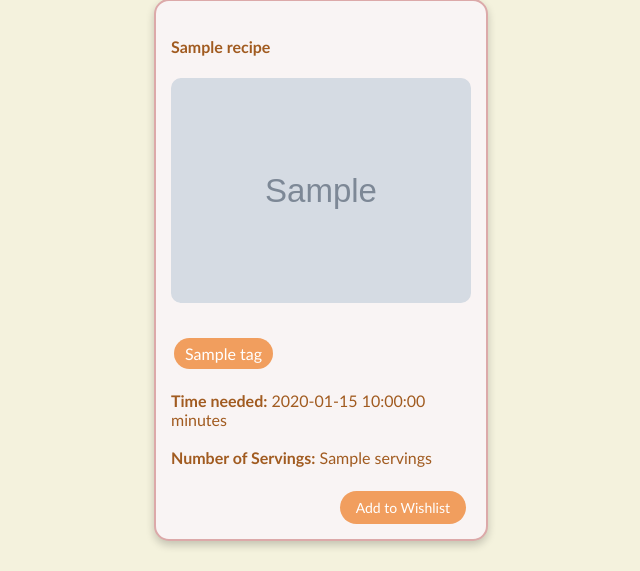
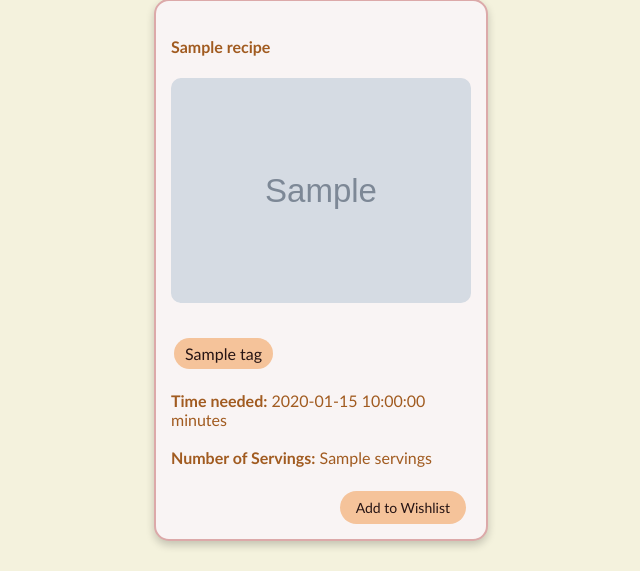
Before and after one commit to kaylaxu15/pantry_2_plate, a Flask app: page /all_recipes in a window 1280 px wide. Shown: the part 575-1146 px from the top of the page, without its empty margins (329-969 px from the left). Run offline with Flask 3, Linux system fonts and the light colour scheme; the visitor is signed in with stand-in values (Sample User, id 1); grey boxes marked "Sample" are stand-in pictures; a database or web service that is not in the repository returns one stand-in record (values such as "Sample title"); some libraries are stand-ins or nearby versions.

Commit message:
fix button colors

```diff
--- a/static/styles.css
+++ b/static/styles.css
@@ -274,8 +274,8 @@ th, td {
 .tight-wrap-button {
 
     padding: 5px 10px;
-    background-color: #f19e5e;
-    color: #ffffff;
+    background-color: #f5c39a;
+    color: #261414;
     width: fit-content;
     font-size: 16px;
     border: 1px solid rgba(255, 255, 255, 0);
@@ -293,8 +293,8 @@ th, td {
 
 
 button {
-    background-color: #f19e5e;
-    color: #ffffff;
+    background-color: #f5c39a;
+    color: #261414;
     border: none;
     padding: 15px 32px;
     /*margin-left: 30px;
--- a/templates/prototype_recommended_recipes.html
+++ b/templates/prototype_recommended_recipes.html
@@ -158,7 +158,7 @@
                     <br></br>
                     <form id="wishlistForm" onsubmit="addToWishlist(event)" method="post" onclick="event.stopPropagation();" class = "wishlist-form">
                         <input type="hidden" name="recipe_id" value="{{ recipe._id }}">
-                        <button onclick="event.stopPropagation();" style="font-size:14px; padding: 8px 16px;" onMouseOver="this.style.backgroundColor='#F2CBBE'" onMouseOut="this.style.backgroundColor='#f3d9c6'">Add to Wishlist </button>
+                        <button onclick="event.stopPropagation();" style="font-size:14px; padding: 8px 16px;" onMouseOver="this.style.backgroundColor='#ce8c56'" onMouseOut="this.style.backgroundColor='#f5c39a'">Add to Wishlist </button>
                     </form>
 
                 </span>
@@ -238,12 +238,12 @@
                         {% endif %}
                         </div>
                         <div class="modal-footer">
-                            <button style="font-size:20px; padding: 8px 16px;" onMouseOver="this.style.backgroundColor='#F2CBBE'" onMouseOut="this.style.backgroundColor='#f3d9c6'" onclick="closeModal('modal{{ loop.index }}')">Close</button>
+                            <button style="font-size:20px; padding: 8px 16px;" onMouseOver="this.style.backgroundColor='#ce8c56'" onMouseOut="this.style.backgroundColor='#f5c39a'" onclick="closeModal('modal{{ loop.index }}')">Close</button>
                             <form id="wishlistForm{{ loop.index }}" onsubmit="addToWishlist(event)" method="post">
                                 <input type="hidden" name="recipe_id" value="{{ recipe._id }}">
-                                <button style="font-size:20px; padding: 8px 16px;" onMouseOver="this.style.backgroundColor='#F2CBBE'" onMouseOut="this.style.backgroundColor='#f3d9c6'">Add to Wishlist</button>
+                                <button style="font-size:20px; padding: 8px 16px;" onMouseOver="this.style.backgroundColor='#ce8c56'" onMouseOut="this.style.backgroundColor='#f5c39a'">Add to Wishlist</button>
                             </form>
-                            <button style="font-size:20px; padding: 8px 16px;" onMouseOver="this.style.backgroundColor='#F2CBBE'" onMouseOut="this.style.backgroundColor='#f3d9c6'" onclick="window.location.href='/recipe_page?recipe={{recipe._id}}'">Go to Recipe</button>
+                            <button style="font-size:20px; padding: 8px 16px;" onMouseOver="this.style.backgroundColor='#ce8c56'" onMouseOut="this.style.backgroundColor='#f5c39a'" onclick="window.location.href='/recipe_page?recipe={{recipe._id}}'">Go to Recipe</button>
                         </div>
                     </div>
                 </div>
```
